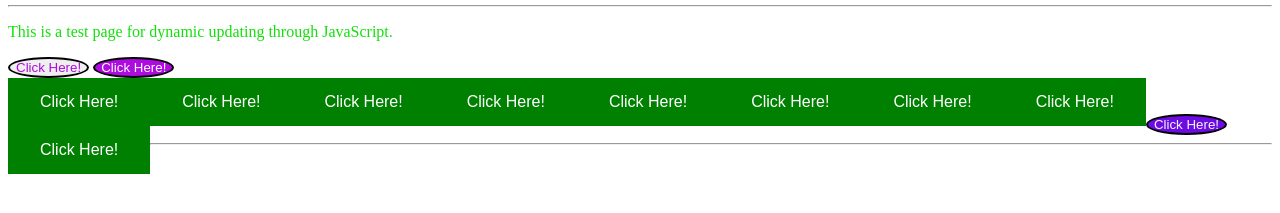
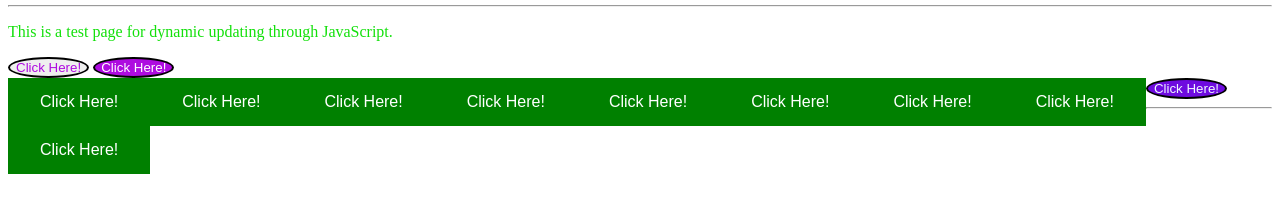
Before and after one commit to HenryJ111/JavaScriptTest, a plain HTML site: page index.html in a window 1280 px wide. Shown: the part 101-314 px from the top of the page. Drawn offline with Linux system fonts and the light colour scheme.

```diff
--- a/index.html
+++ b/index.html
@@ -56,10 +56,9 @@
 				<button class ="buttonblock"> Click Here! </button>
 				<button class ="buttonblock"> Click Here! </button>
 				<button class ="buttonblock"> Click Here! </button>
-				<br/> <br/>
 			</div>
 
-			<div>
+			<div, syle = "clear:both">
 				<button id = "mainbutton">
 					Click Here!
 				</button>
```
